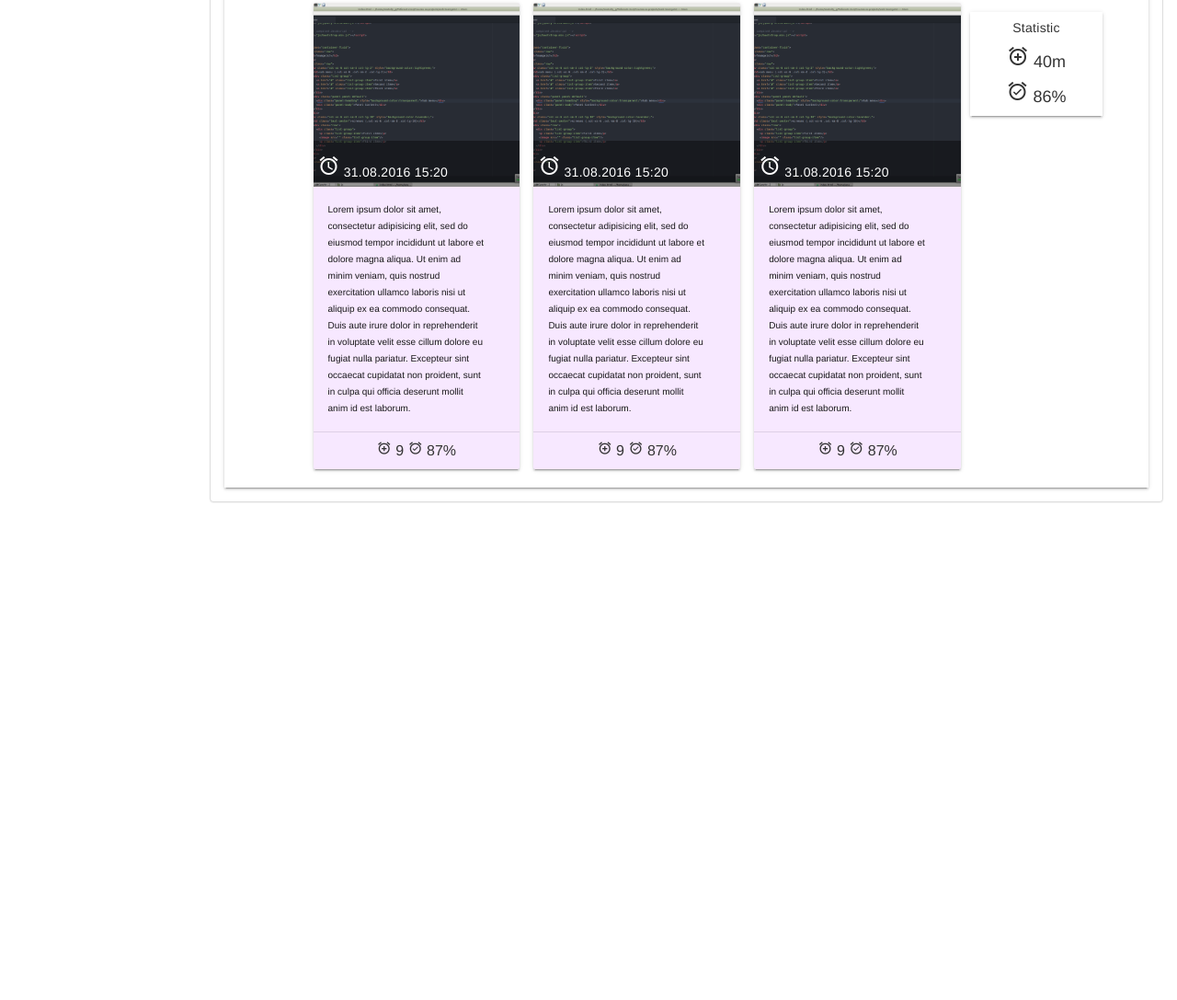
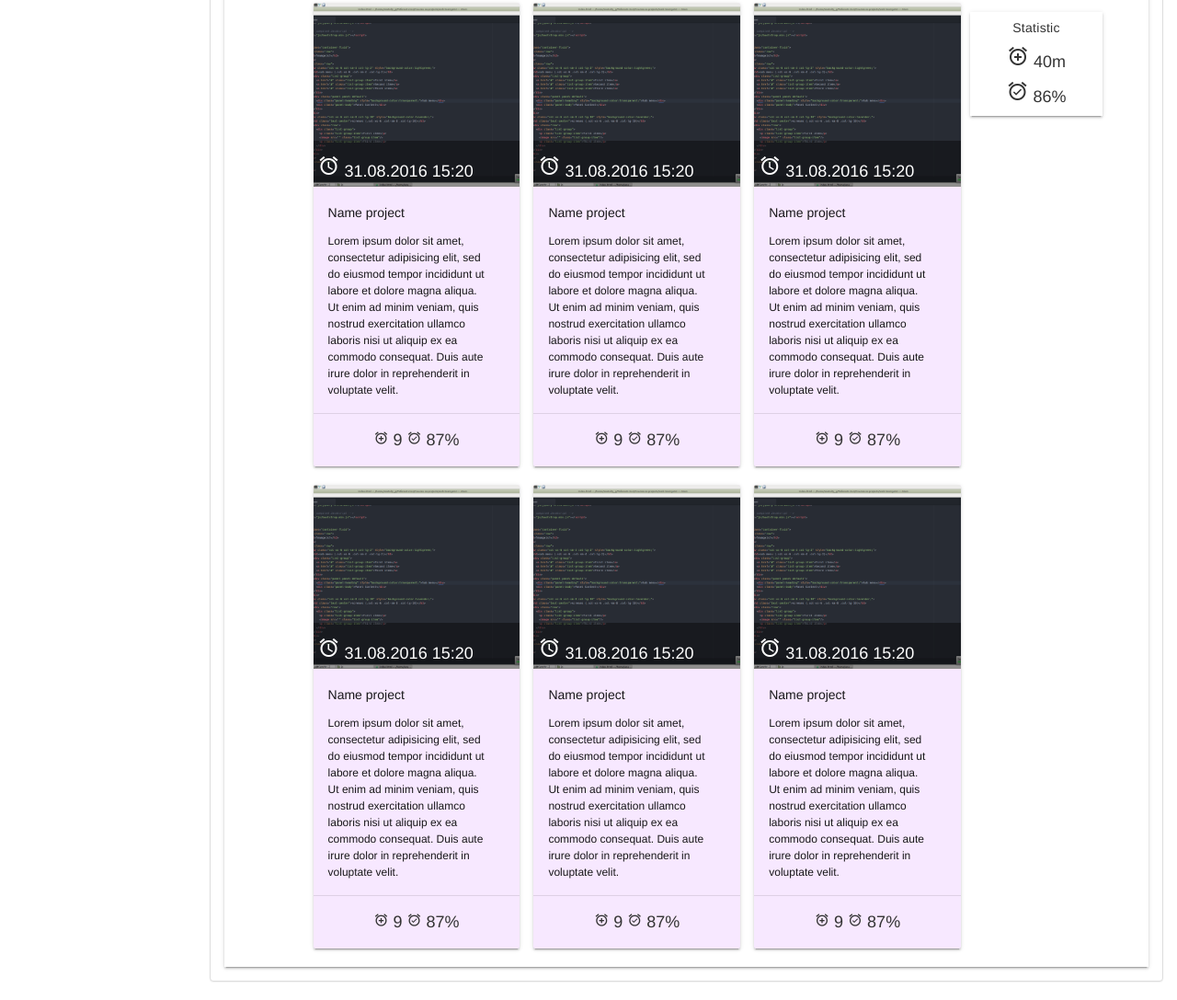
Before and after one commit to tolyaganzin/teamgeist, a plain HTML site: page web-teamgeist/materia-index.html in a window 1280 px wide. Shown: the part 922-2009 px from the top of the page at 92% size. Before the commit the page ends 1488 px from the top, so only its background shows below. Drawn offline with nearby package versions, Linux system fonts and the light colour scheme.

Commit message:
apgrade text size card, add project name on card

```diff
--- a/web-teamgeist/materia-index.html
+++ b/web-teamgeist/materia-index.html
@@ -185,50 +185,112 @@
                           <div class="demo-card-square mdl-card mdl-shadow--2dp">
                             <div class="mdl-card__title mdl-card--expand" style="background: url('1.png') center / cover;">
                               <div class="mdl-card__title-text">
-                                <h5><i class="material-icons">alarm</i> 31.08.2016 15:20</h5>
+                                <h4><i class="material-icons">alarm</i> 31.08.2016 15:20</h4>
                               </div>
                             </div>
-                            <div class="mdl-card__supporting-text">
-                              Lorem ipsum dolor sit amet, consectetur adipisicing elit, sed do eiusmod tempor incididunt ut labore et dolore magna aliqua. Ut enim ad minim veniam, quis nostrud exercitation ullamco laboris nisi ut aliquip ex ea commodo consequat. Duis aute irure dolor in reprehenderit in voluptate velit esse cillum dolore eu fugiat nulla pariatur. Excepteur sint occaecat cupidatat non proident, sunt in culpa qui officia deserunt mollit anim id est laborum.
+                            <div class="mdl-card__supporting-text" style="font-size: 12px;">
+                              <p>Name project</p>
+                              Lorem ipsum dolor sit amet, consectetur adipisicing elit, sed do eiusmod tempor incididunt ut labore et dolore magna aliqua. Ut enim ad minim veniam, quis nostrud exercitation ullamco laboris nisi ut aliquip ex ea commodo consequat. Duis aute irure dolor in reprehenderit in voluptate velit.
                             </div>
                             <div class="mdl-card__actions mdl-card--border">
-                              <p class="card-font-size">
+                              <h4 class="text-center">
                                 <i class="material-icons card-font-size">alarm_add</i> 9 <i class="material-icons card-font-size">alarm_on</i> 87%
-                              </p>
+                              </h4>
                             </div>
                           </div>
                         </div>
+
                         <div class="list-group col-sm-12 col-md-6 col-lg-4 ">
                           <div class="demo-card-square mdl-card mdl-shadow--2dp">
                             <div class="mdl-card__title mdl-card--expand" style="background: url('1.png') center / cover;">
                               <div class="mdl-card__title-text">
-                                <h5><i class="material-icons">alarm</i> 31.08.2016 15:20</h5>
+                                <h4><i class="material-icons">alarm</i> 31.08.2016 15:20</h4>
                               </div>
                             </div>
-                            <div class="mdl-card__supporting-text">
-                              Lorem ipsum dolor sit amet, consectetur adipisicing elit, sed do eiusmod tempor incididunt ut labore et dolore magna aliqua. Ut enim ad minim veniam, quis nostrud exercitation ullamco laboris nisi ut aliquip ex ea commodo consequat. Duis aute irure dolor in reprehenderit in voluptate velit esse cillum dolore eu fugiat nulla pariatur. Excepteur sint occaecat cupidatat non proident, sunt in culpa qui officia deserunt mollit anim id est laborum.
+                            <div class="mdl-card__supporting-text" style="font-size: 12px;">
+                              <p>Name project</p>
+                              Lorem ipsum dolor sit amet, consectetur adipisicing elit, sed do eiusmod tempor incididunt ut labore et dolore magna aliqua. Ut enim ad minim veniam, quis nostrud exercitation ullamco laboris nisi ut aliquip ex ea commodo consequat. Duis aute irure dolor in reprehenderit in voluptate velit.
                             </div>
                             <div class="mdl-card__actions mdl-card--border">
-                              <p class="card-font-size">
+                              <h4 class="text-center">
                                 <i class="material-icons card-font-size">alarm_add</i> 9 <i class="material-icons card-font-size">alarm_on</i> 87%
-                              </p>
+                              </h4>
                             </div>
                           </div>
                         </div>
+
                         <div class="list-group col-sm-12 col-md-6 col-lg-4 ">
                           <div class="demo-card-square mdl-card mdl-shadow--2dp">
                             <div class="mdl-card__title mdl-card--expand" style="background: url('1.png') center / cover;">
                               <div class="mdl-card__title-text">
-                                <h5><i class="material-icons">alarm</i> 31.08.2016 15:20</h5>
+                                <h4><i class="material-icons">alarm</i> 31.08.2016 15:20</h4>
                               </div>
                             </div>
-                            <div class="mdl-card__supporting-text">
-                              Lorem ipsum dolor sit amet, consectetur adipisicing elit, sed do eiusmod tempor incididunt ut labore et dolore magna aliqua. Ut enim ad minim veniam, quis nostrud exercitation ullamco laboris nisi ut aliquip ex ea commodo consequat. Duis aute irure dolor in reprehenderit in voluptate velit esse cillum dolore eu fugiat nulla pariatur. Excepteur sint occaecat cupidatat non proident, sunt in culpa qui officia deserunt mollit anim id est laborum.
+                            <div class="mdl-card__supporting-text" style="font-size: 12px;">
+                              <p>Name project</p>
+                              Lorem ipsum dolor sit amet, consectetur adipisicing elit, sed do eiusmod tempor incididunt ut labore et dolore magna aliqua. Ut enim ad minim veniam, quis nostrud exercitation ullamco laboris nisi ut aliquip ex ea commodo consequat. Duis aute irure dolor in reprehenderit in voluptate velit.
                             </div>
                             <div class="mdl-card__actions mdl-card--border">
-                              <p class="card-font-size">
+                              <h4 class="text-center">
                                 <i class="material-icons card-font-size">alarm_add</i> 9 <i class="material-icons card-font-size">alarm_on</i> 87%
-                              </p>
+                              </h4>
+                            </div>
+                          </div>
+                        </div>
+
+                        <div class="list-group col-sm-12 col-md-6 col-lg-4 ">
+                          <div class="demo-card-square mdl-card mdl-shadow--2dp">
+                            <div class="mdl-card__title mdl-card--expand" style="background: url('1.png') center / cover;">
+                              <div class="mdl-card__title-text">
+                                <h4><i class="material-icons">alarm</i> 31.08.2016 15:20</h4>
+                              </div>
+                            </div>
+                            <div class="mdl-card__supporting-text" style="font-size: 12px;">
+                              <p>Name project</p>
+                              Lorem ipsum dolor sit amet, consectetur adipisicing elit, sed do eiusmod tempor incididunt ut labore et dolore magna aliqua. Ut enim ad minim veniam, quis nostrud exercitation ullamco laboris nisi ut aliquip ex ea commodo consequat. Duis aute irure dolor in reprehenderit in voluptate velit.
+                            </div>
+                            <div class="mdl-card__actions mdl-card--border">
+                              <h4 class="text-center">
+                                <i class="material-icons card-font-size">alarm_add</i> 9 <i class="material-icons card-font-size">alarm_on</i> 87%
+                              </h4>
+                            </div>
+                          </div>
+                        </div>
+
+                        <div class="list-group col-sm-12 col-md-6 col-lg-4 ">
+                          <div class="demo-card-square mdl-card mdl-shadow--2dp">
+                            <div class="mdl-card__title mdl-card--expand" style="background: url('1.png') center / cover;">
+                              <div class="mdl-card__title-text">
+                                <h4><i class="material-icons">alarm</i> 31.08.2016 15:20</h4>
+                              </div>
+                            </div>
+                            <div class="mdl-card__supporting-text" style="font-size: 12px;">
+                              <p>Name project</p>
+                              Lorem ipsum dolor sit amet, consectetur adipisicing elit, sed do eiusmod tempor incididunt ut labore et dolore magna aliqua. Ut enim ad minim veniam, quis nostrud exercitation ullamco laboris nisi ut aliquip ex ea commodo consequat. Duis aute irure dolor in reprehenderit in voluptate velit.
+                            </div>
+                            <div class="mdl-card__actions mdl-card--border">
+                              <h4 class="text-center">
+                                <i class="material-icons card-font-size">alarm_add</i> 9 <i class="material-icons card-font-size">alarm_on</i> 87%
+                              </h4>
+                            </div>
+                          </div>
+                        </div>
+
+                        <div class="list-group col-sm-12 col-md-6 col-lg-4 ">
+                          <div class="demo-card-square mdl-card mdl-shadow--2dp">
+                            <div class="mdl-card__title mdl-card--expand" style="background: url('1.png') center / cover;">
+                              <div class="mdl-card__title-text">
+                                <h4><i class="material-icons">alarm</i> 31.08.2016 15:20</h4>
+                              </div>
+                            </div>
+                            <div class="mdl-card__supporting-text" style="font-size: 12px;">
+                              <p>Name project</p>
+                              Lorem ipsum dolor sit amet, consectetur adipisicing elit, sed do eiusmod tempor incididunt ut labore et dolore magna aliqua. Ut enim ad minim veniam, quis nostrud exercitation ullamco laboris nisi ut aliquip ex ea commodo consequat. Duis aute irure dolor in reprehenderit in voluptate velit.
+                            </div>
+                            <div class="mdl-card__actions mdl-card--border">
+                              <h4 class="text-center">
+                                <i class="material-icons card-font-size">alarm_add</i> 9 <i class="material-icons card-font-size">alarm_on</i> 87%
+                              </h4>
                             </div>
                           </div>
                         </div>
```
